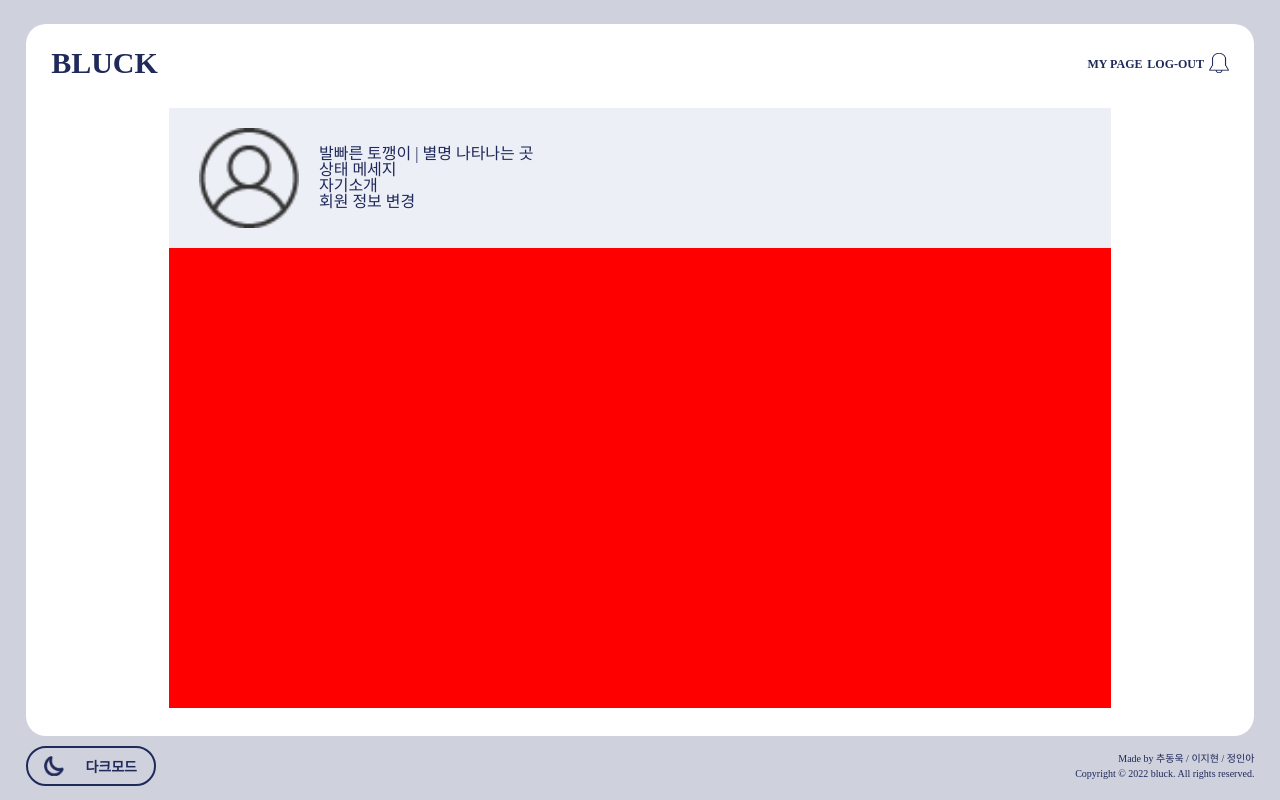
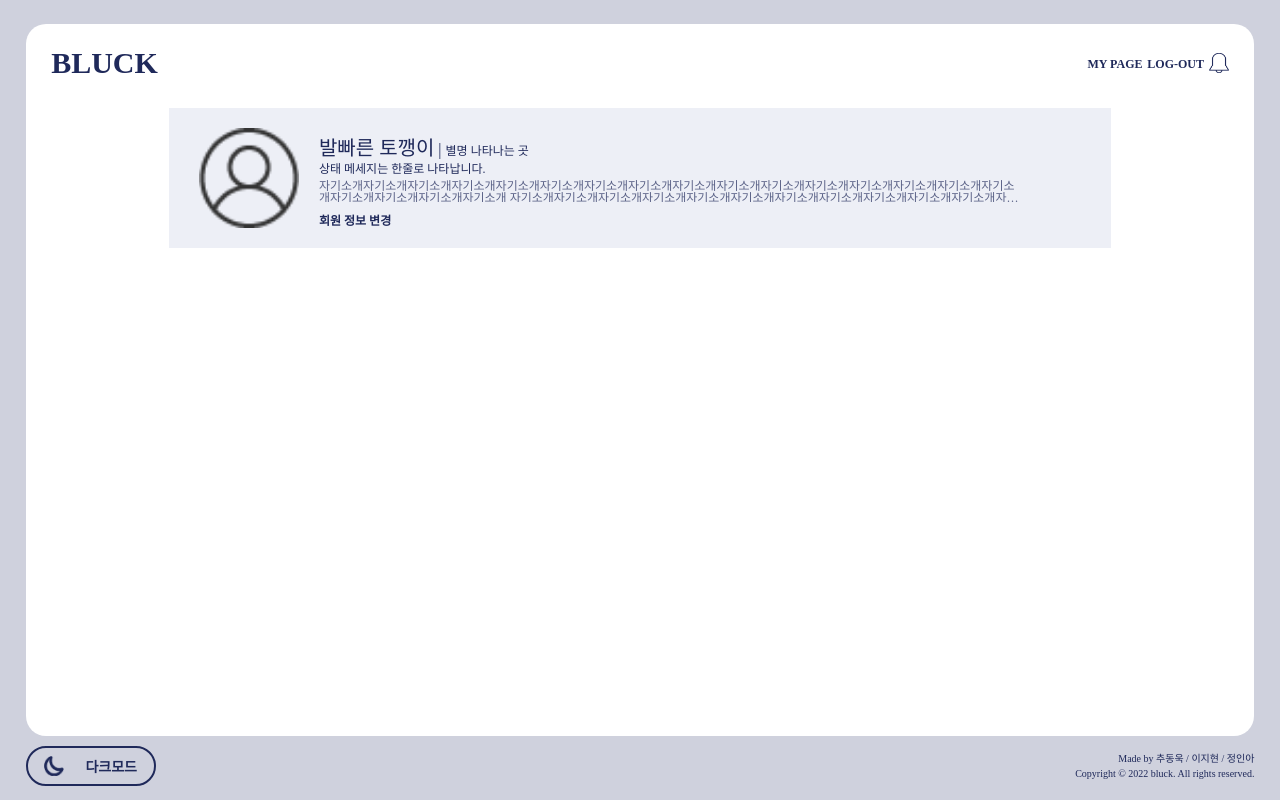
Before and after one commit to Bluck-Blog/blcuk_fe, a Next.js app: page /myPage in a window 1280 px wide. Built offline with nearby package versions, Linux system fonts and the light colour scheme; a web font is replaced by a local one.

Commit message:
create: myPage userData pc Publish

```diff
--- a/components/myPage/myPageLayout.js
+++ b/components/myPage/myPageLayout.js
@@ -7,6 +7,7 @@ import * as S from "../../styles/myPage/MyPageLayoutStyle";
 
 // img
 import Profile from "../../styles/img/blackProfile.png";
+import LinkTag from "../common/LinkTag";
 
 const MyPageLayout = () => {
   return (
@@ -17,13 +18,23 @@ const MyPageLayout = () => {
         </S.MyPageProfileBox>
         <S.MyPageDescriptionBox>
           <div>
-            <span>발빠른 토깽이</span> | <span>별명 나타나는 곳</span>
+            <S.MyPageUserName>발빠른 토깽이</S.MyPageUserName> |{" "}
+            <S.MyPageUserNickName>별명 나타나는 곳</S.MyPageUserNickName>
           </div>
           <div>
-            <h3>상태 메세지</h3>
-            <p>자기소개</p>
+            <S.MyPageMessage>상태 메세지는 한줄로 나타납니다.</S.MyPageMessage>
+            <S.MyPageIntrodueText>
+              자기소개자기소개자기소개자기소개자기소개자기소개자기소개자기소개자기소개자기소개자기소개자기소개자기소개자기소개자기소개자기소개자기소개자기소개자기소개자기소개
+              자기소개자기소개자기소개자기소개자기소개자기소개자기소개자기소개자기소개자기소개자기소개자기소개자기소개자기소개자기소개자기소개자기소개자기소개자기소개자기소개자기소개자기소개자기소개자기소개자기소개자기소개자기소개자기소개자기소개자기소개자기소개자기소개자기소개자기소개자기소개자기소개자기소개자기소개자기소개자기소개자기소개자기소개자기소개자기소개자기소개자기소개자기소개자기소개자기소개자기소개
+            </S.MyPageIntrodueText>
           </div>
-          <a>회원 정보 변경</a>
+          <LinkTag
+            title={"회원 정보 변경"}
+            tabletSize={12}
+            mobileSize={10}
+            size={12}
+            link={"/myPage"}
+          />
         </S.MyPageDescriptionBox>
       </S.MyPageUserDataBox>
     </S.Wrapper>
--- a/styles/main/ContentCardStyle.js
+++ b/styles/main/ContentCardStyle.js
@@ -87,9 +87,9 @@ export const MainContent = styled.p`
   width: 95%;
   height: 30px;
   white-space: normal;
-  text-overflow: ellipsis;
   overflow: hidden;
   line-height: 1.2;
+  text-overflow: ellipsis;
   word-wrap: break-word;
   display: -webkit-box;
   -webkit-line-clamp: 2;
--- a/styles/myPage/MyPageLayoutStyle.js
+++ b/styles/myPage/MyPageLayoutStyle.js
@@ -6,7 +6,6 @@ export const Wrapper = styled.div`
   height: 75vh;
   margin: 0 auto;
   margin-top: 30px;
-  background: red;
 `;
 
 export const MyPageUserDataBox = styled.div`
@@ -24,9 +23,37 @@ export const MyPageProfileBox = styled.figure`
 `;
 
 export const MyPageDescriptionBox = styled.div`
+  display: flex;
+  justify-content: space-between;
+  align-items: flex-start;
+  flex-direction: column;
   margin-left: 20px;
+  height: 80px;
+  width: 80%;
 `;
 
 export const MyPageUserName = styled.span`
   font-size: 20px;
 `;
+
+export const MyPageUserNickName = styled.span`
+  font-size: 12px;
+`;
+
+export const MyPageMessage = styled.h3`
+  font-size: 12px;
+  margin-top: 5px;
+`;
+
+export const MyPageIntrodueText = styled.p`
+  font-size: 12px;
+  height: 22px;
+  margin: 5px 0 10px 0;
+  overflow: hidden;
+  text-overflow: ellipsis;
+  word-wrap: break-word;
+  display: -webkit-box;
+  -webkit-line-clamp: 2;
+  -webkit-box-orient: vertical;
+  opacity: 0.7;
+`;
```
